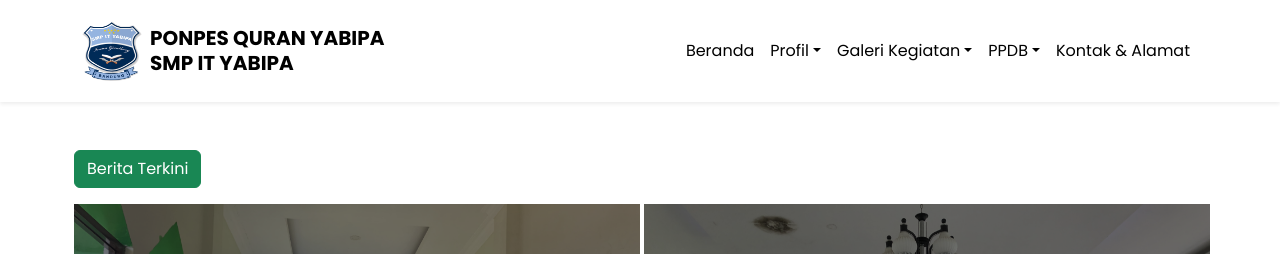
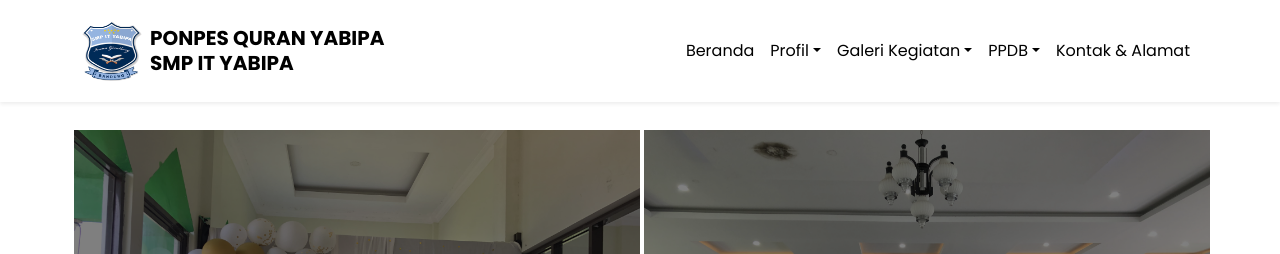
Before and after one commit to dikymonz/web-yabipa, a React (Vite) app: page / in a window 1280 px wide. Shown: the top 254 px of the page. Built offline with nearby package versions, Linux system fonts and the light colour scheme.

Commit message:
revisi section berita terkini

```diff
--- a/src/main.css
+++ b/src/main.css
@@ -64,7 +64,7 @@
 
 /* BERITA TERBARU */
 .homepage .berita-terbaru {
-  padding-top: 150px;
+  padding-top: 130px;
 }
 
 .homepage .berita-terbaru .berita-utama .col:hover img,
--- a/src/pages/HomePage.jsx
+++ b/src/pages/HomePage.jsx
@@ -20,11 +20,6 @@ const HomePage = () => {
     <div className="homepage">
       <div className="berita-terbaru w-100">
         <Container className="overflow-hidden px-3 mx-auto">
-          <Row>
-            <Col className="p-0 mb-3">
-              <button className="btn btn-success">Berita Terkini</button>
-            </Col>
-          </Row>
           <Row className="berita-utama row-cols-md-2 row-cols-1 flex-md-nowrap flex-wrap gap-md-1 gap-4 mb-md-1 mb-4">
             <Col className="position-relative overflow-hidden p-0">
               <img src={Hero1} alt="berita-utama-1" width="100%" />
```
